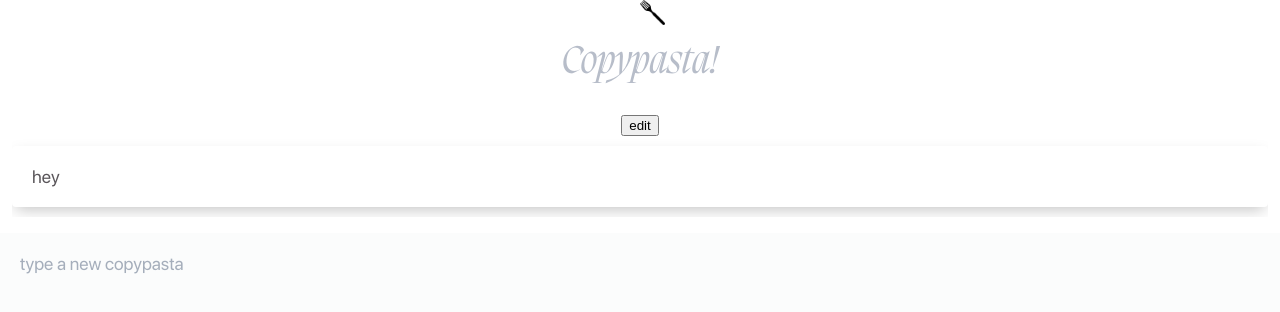
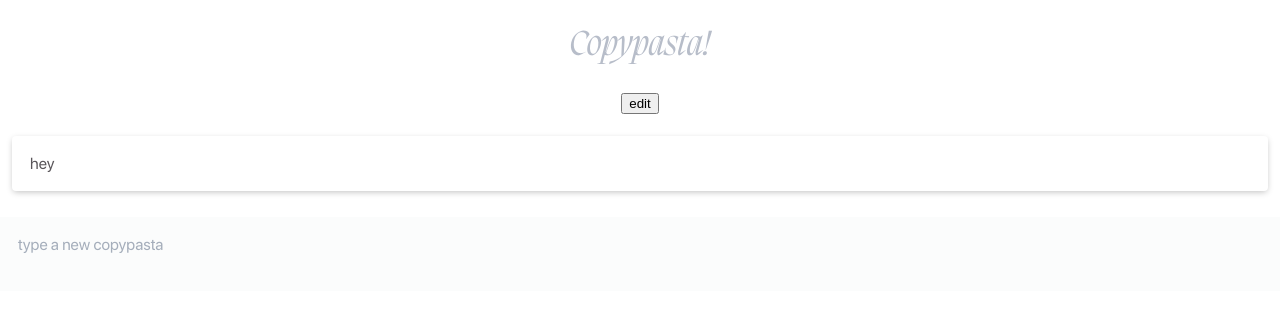
Before and after one commit to songeunyou/copypasta, a React (Create React App) app: page / in a window 1280 px wide. Shown: the top 312 px of the page. Built offline with nearby package versions, Linux system fonts and the light colour scheme.

Commit message:
Got rid of the fork cuz it was annoying lol

```diff
--- a/src/App.js
+++ b/src/App.js
@@ -1,7 +1,5 @@
 import { useEffect, useState } from 'react';
 import './sass/App.scss';
-
-import forkImg from './media/fork.png';
 
 import CopyText from './components/CopyText';
 
@@ -9,20 +7,7 @@ function App() {
 
   let [clippings, setClippings] = useState(["hey"]);
   let [inputClipping, setInputClipping] = useState("");
-  let [fork, setFork] = useState({});
   let [editingMode, setEditingMode] = useState(false);
-
-  useEffect(() => {
-    document.body.style.cursor = 'none';
-    window.addEventListener("mousemove", handleMove);
-  }, []);
-
-  function handleMove(e) {
-    setFork({
-      top: e.clientY,
-      left: e.clientX
-    });
-  }
 
   function getTexts() {
     var storedClippings = JSON.parse(localStorage.getItem("copypasta"));
@@ -55,8 +40,6 @@ function App() {
 
   return (
     <div className="App">
-      <img id="fork" src={forkImg} style={fork}/>
-
       <div className="content">
         <h1>Copypasta!</h1>
         <span>
--- a/src/sass/App.scss
+++ b/src/sass/App.scss
@@ -16,7 +16,7 @@ html {
 
 h1 {
   font-family: Migra;
-  font-size: 40px;
+  font-size: 36px;
   font-weight: 400;
   color: #B7BDC9;
 }
@@ -30,27 +30,19 @@ p {
 
 /*--------------- COMPONENTS ---------------*/
 
-.content {
-  padding: 12px;
-}
 
 .edit-btn {
   cursor: pointer;
 }
 
-#fork {
-  position: absolute;
-  width: 25px;
-  z-index: 30;
-  pointer-events: none;
-}
-
 .copy-textblocks {
+  padding: 12px;
   max-height: 400px;
   overflow: scroll;
 }
 
 .copy-text {
+  cursor: pointer;
   position: relative;
   overflow: hidden;
   display: flex;
@@ -58,7 +50,12 @@ p {
   margin: 10px 0px;
   padding: $block-padding;
   border-radius: 4px;
-  box-shadow: 0px 6px 15px -4px rgba(0,0,0,0.25);
+  box-shadow: 0px 2px 6px -1px rgba(0,0,0,0.25);
+  transition: 0.1s ease;
+
+  &:hover {
+    box-shadow: 0px 6px 20px -4px rgba(0,0,0,0.25);
+  }
 
   p {
     white-space: pre-line;
--- a/src/sass/_variables.scss
+++ b/src/sass/_variables.scss
@@ -1,4 +1,4 @@
-$p-size: 18px;
+$p-size: 16px;
 $p-color: #5A565A;
 
-$block-padding: 20px;
+$block-padding: 18px;
```
